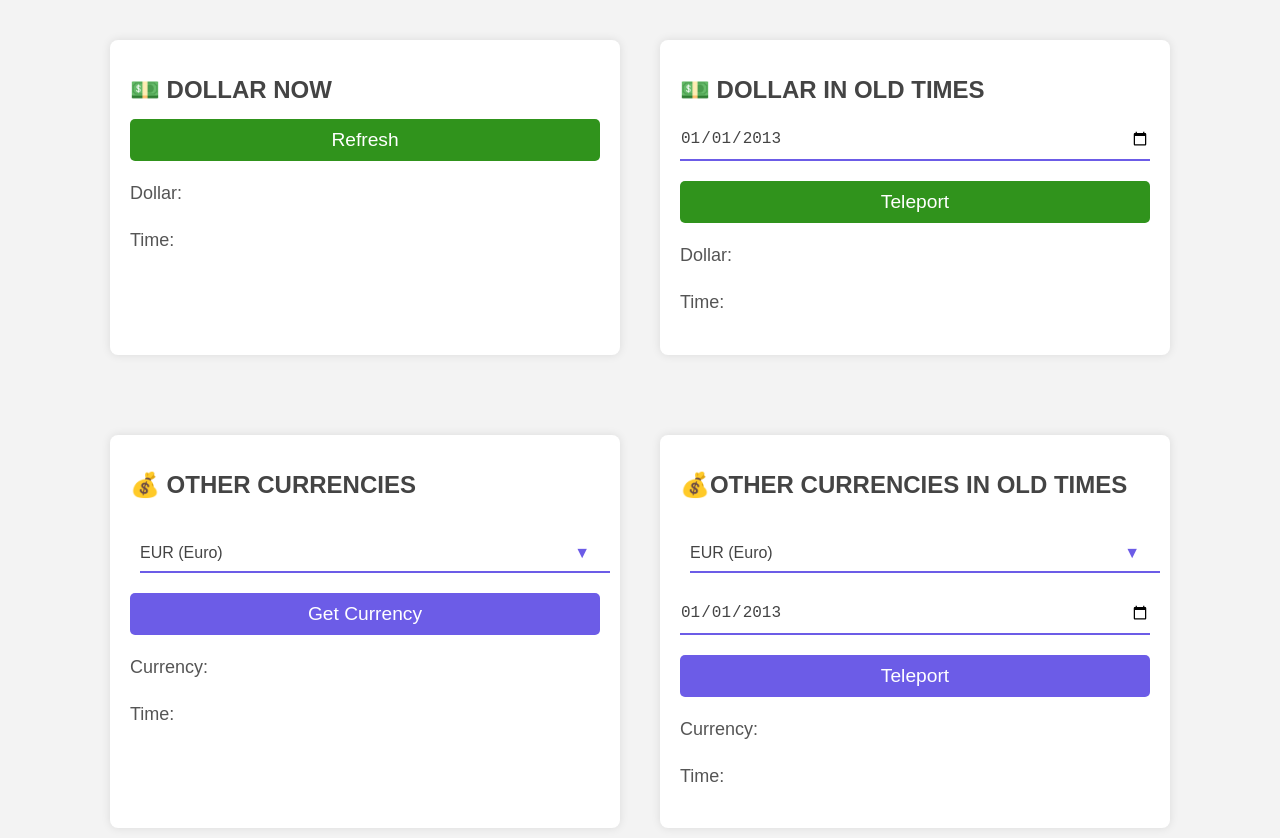
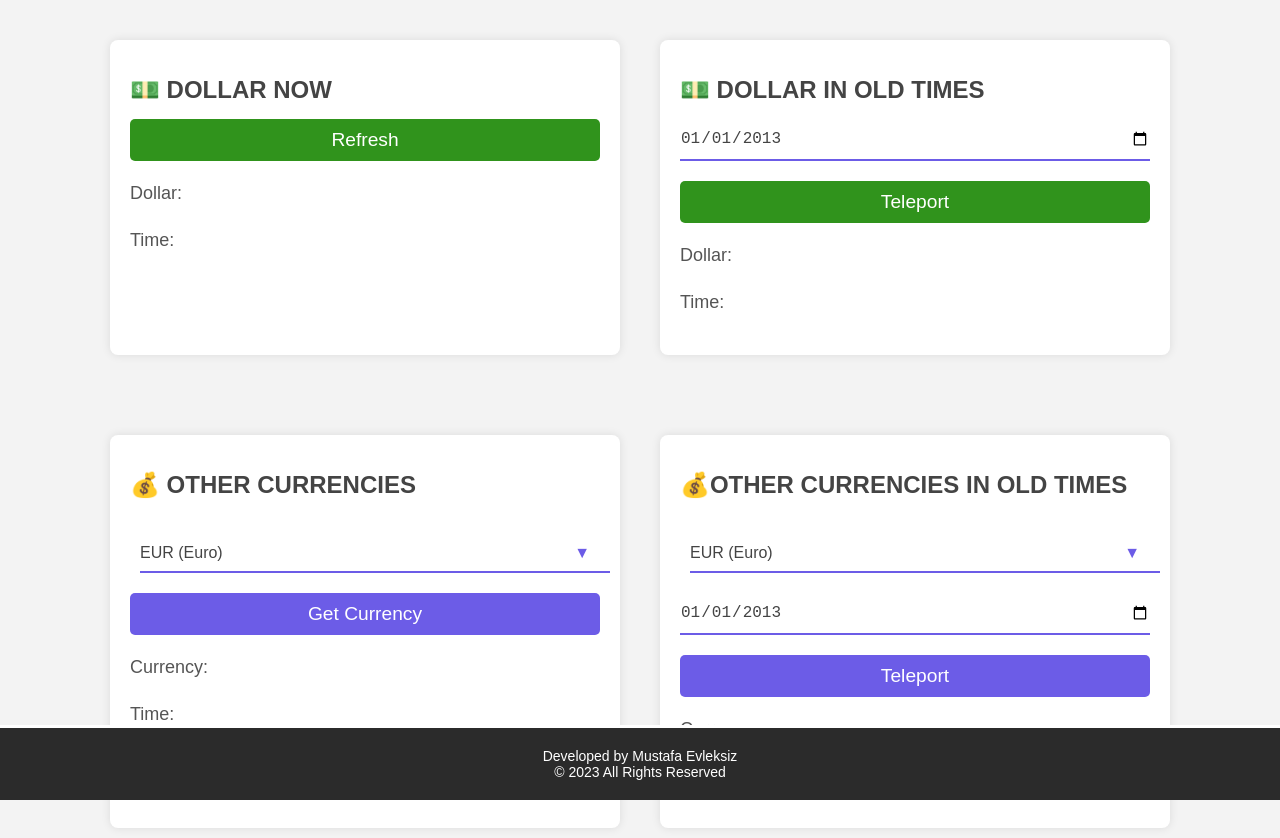
Before and after one commit to mystafe/CurrencyCalculator, a plain HTML site: page index.html in a window 1280 px wide. Drawn offline with Linux system fonts and the light colour scheme.

Commit message:
footer edit

```diff
--- a/index.html
+++ b/index.html
@@ -113,6 +113,13 @@
       </div>
     </div>
 
+    <footer>
+      <div class="footer">
+        <p>Developed by Mustafa Evleksiz</p>
+        <p>© 2023 All Rights Reserved</p>
+      </div>
+    </footer>
+
     <script src="script.js"></script>
   </body>
 </html>
--- a/style.css
+++ b/style.css
@@ -144,3 +144,21 @@ button {
 #getUsdCurrencyOldBtn {
   background-color: #30931c;
 }
+
+.footer {
+  background-color: #2b2b2b;
+  text-align: center;
+  padding: 20px 0;
+  color: #ffffff;
+  font-size: 14px;
+  position: fixed;
+  left: 0;
+  bottom: 0;
+  width: 100%;
+  border-top: 3px solid #ffffff;
+}
+
+.footer p {
+  margin: 0;
+  padding: 0;
+}
```
